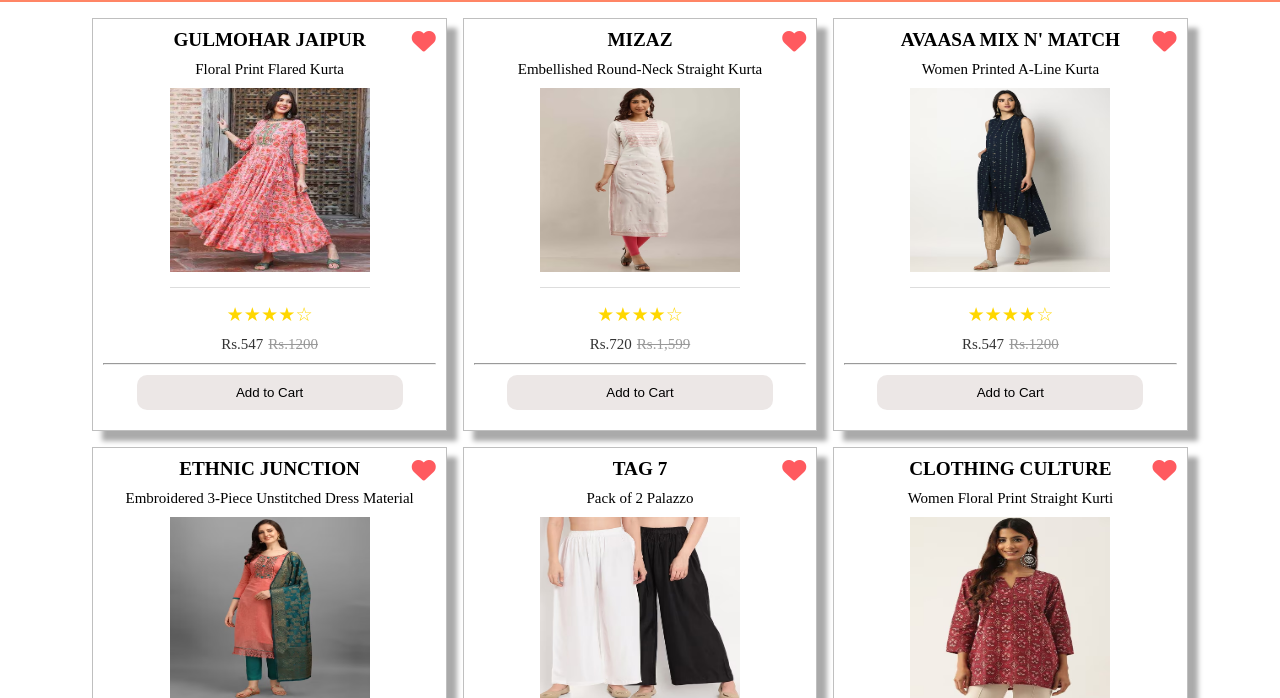
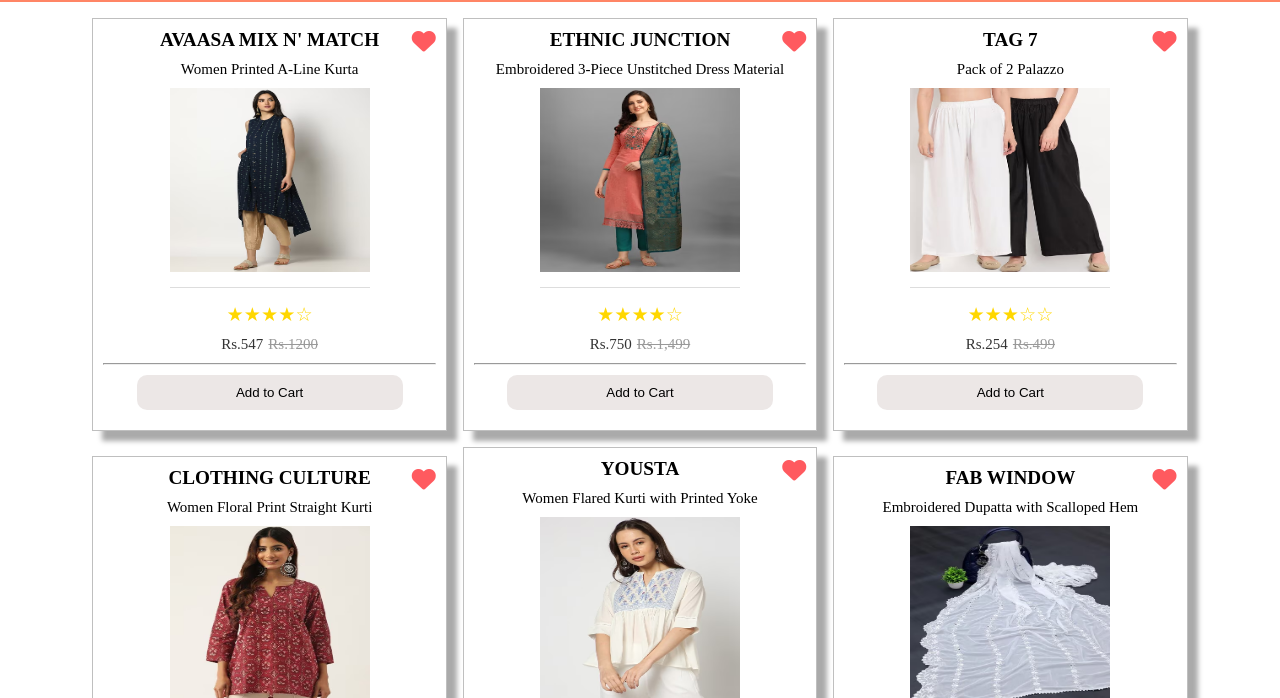
Before and after one commit to varshachamakura/Project-Work, a plain HTML site: page ethnic.html in a window 1280 px wide. Shown: the part 102-800 px from the top of the page. Drawn offline with Linux system fonts and the light colour scheme.

Commit message:
Update ethnic.html

```diff
--- a/ethnic.html
+++ b/ethnic.html
@@ -50,33 +50,9 @@
         </div>
         <!-- products -->
     <div class="container">
-        <div class="men">
-            <div class="wishlist"><i class="fas fa-heart"></i></div>
-            <h3>GULMOHAR JAIPUR</h3>
-            <p>Floral Print Flared Kurta</p>
-            <img src="./images/women/ew/gul.jpg" width="200px" height="200px">
-            <div class="rating">
-                <span>&#9733;&#9733;&#9733;&#9733;&#9734;</span>
-            </div>
-            <p class="price">Rs.547<span class="original-price">Rs.1200</span></p>
-            <hr>
-            <button class="pd">Add to Cart</button>
-        </div>
 
 
-        <div class="men">
-            <div class="wishlist"><i class="fas fa-heart"></i></div>
-            <h3>MIZAZ</h3>
-            <p>Embellished Round-Neck Straight Kurta</p>
 
-            <img src="./images/women/ew/mizaz.jpg " width="200px" height="200px">
-            <div class="rating">
-                <span>&#9733;&#9733;&#9733;&#9733;&#9734;</span>
-            </div>
-            <p class="price">Rs.720<span class="original-price">Rs.1,599</span></p>
-            <hr>
-            <button class="pd">Add to Cart</button>
-        </div>
 
         <div class="men">
             <div class="wishlist"><i class="fas fa-heart"></i></div>
```
